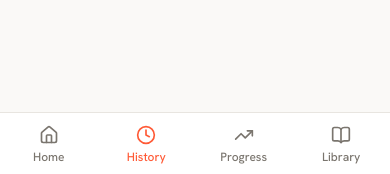
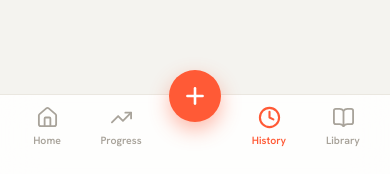
Before and after one commit to Dave-Nijhuis/Fitman, a React (Vite) app in the folder frontend/: page /history in a window 390 px wide. Shown: the part 667-841 px from the top of the page. Built offline with nearby package versions, Linux system fonts and the light colour scheme; no server answers; sample sign-in values are in the browser's storage.

Commit message:
feat: responsive navigation — sidebar on desktop, redesigned tab bar on mobile (#75)

```diff
--- a/frontend/src/App.tsx
+++ b/frontend/src/App.tsx
@@ -1,5 +1,6 @@
 import { BrowserRouter, Routes, Route, Navigate } from 'react-router-dom'
 import { getToken } from './api/client'
+import Layout from './components/Layout'
 import LoginPage from './pages/LoginPage'
 import HomePage from './pages/HomePage'
 import ActiveWorkoutPage from './pages/ActiveWorkoutPage'
@@ -10,9 +11,9 @@
 import CardioPage from './pages/CardioPage'
 
 function ProtectedRoute({ children }: { children: React.ReactNode }) {
-  return Boolean(getToken()) ? <>{children}</> : <Navigate to="/login" replace />
+  if (!Boolean(getToken())) return <Navigate to="/login" replace />
+  return <Layout>{children}</Layout>
 }
-
 
 export default function App() {
   return (
--- a/frontend/src/components/BottomNav.tsx
+++ b/frontend/src/components/BottomNav.tsx
@@ -1,34 +1,58 @@
-import { useNavigate, useLocation } from 'react-router-dom'
-import { Home, Clock, TrendingUp, BookOpen } from 'lucide-react'
+import { NavLink, useNavigate } from 'react-router-dom'
+import { House, TrendingUp, Clock, BookOpen, Plus } from 'lucide-react'
 
-const tabs = [
-  { label: 'Home',     icon: Home,        path: '/' },
-  { label: 'History',  icon: Clock,       path: '/history' },
-  { label: 'Progress', icon: TrendingUp,  path: '/progress' },
-  { label: 'Library',  icon: BookOpen,    path: '/library' },
+const LEFT  = [
+  { label: 'Home',     icon: House,      path: '/' },
+  { label: 'Progress', icon: TrendingUp, path: '/progress' },
+]
+const RIGHT = [
+  { label: 'History',  icon: Clock,      path: '/history' },
+  { label: 'Library',  icon: BookOpen,   path: '/library' },
 ]
 
 export default function BottomNav() {
   const navigate = useNavigate()
-  const { pathname } = useLocation()
+
+  const tab = (label: string, Icon: React.ElementType, path: string) => (
+    <NavLink
+      key={path}
+      to={path}
+      end={path === '/'}
+      className={({ isActive }) =>
+        `flex flex-col items-center gap-1 flex-1 text-[10.5px] font-semibold py-[2px] transition-colors ${
+          isActive ? 'text-[var(--color-accent)]' : 'text-[var(--color-faint)]'
+        }`
+      }
+    >
+      {({ isActive }) => (
+        <>
+          <Icon size={23} strokeWidth={isActive ? 2.2 : 1.9} />
+          {label}
+        </>
+      )}
+    </NavLink>
+  )
 
   return (
-    <nav className="fixed bottom-0 left-0 right-0 bg-[var(--color-surface)] border-t border-[var(--color-border)] flex">
-      {tabs.map(({ label, icon: Icon, path }) => {
-        const active = pathname === path
-        return (
-          <button
-            key={path}
-            onClick={() => navigate(path)}
-            className={`flex-1 flex flex-col items-center gap-1 py-3 text-xs font-medium transition-colors ${
-              active ? 'text-[var(--color-accent)]' : 'text-[var(--color-muted)]'
-            }`}
-          >
-            <Icon size={20} />
-            {label}
-          </button>
-        )
-      })}
+    <nav
+      className="md:hidden relative z-30 shrink-0 flex justify-around items-stretch px-[10px] pt-[9px] pb-[26px] border-t border-[var(--color-border)]"
+      style={{ background: 'rgba(255,255,255,0.86)', backdropFilter: 'blur(18px) saturate(180%)', WebkitBackdropFilter: 'blur(18px) saturate(180%)' }}
+    >
+      {LEFT.map(({ label, icon, path }) => tab(label, icon, path))}
+
+      {/* Centre FAB */}
+      <div className="flex flex-col items-center flex-1" style={{ marginTop: -34 }}>
+        <button
+          onClick={() => navigate('/')}
+          className="w-[52px] h-[52px] rounded-full bg-[var(--color-accent)] flex items-center justify-center"
+          style={{ boxShadow: 'color-mix(in srgb, var(--color-accent) 42%, transparent) 0 8px 20px' }}
+          aria-label="Start workout"
+        >
+          <Plus size={26} strokeWidth={2.4} color="#fff" />
+        </button>
+      </div>
+
+      {RIGHT.map(({ label, icon, path }) => tab(label, icon, path))}
     </nav>
   )
 }
--- /dev/null
+++ b/frontend/src/components/Layout.tsx
@@ -0,0 +1,16 @@
+import Sidebar from './Sidebar'
+import BottomNav from './BottomNav'
+
+export default function Layout({ children }: { children: React.ReactNode }) {
+  return (
+    <div className="flex h-full">
+      <Sidebar />
+      <div className="flex flex-col flex-1 min-w-0 min-h-0">
+        <div className="flex-1 overflow-y-auto">
+          {children}
+        </div>
+        <BottomNav />
+      </div>
+    </div>
+  )
+}
--- /dev/null
+++ b/frontend/src/components/Sidebar.tsx
@@ -0,0 +1,62 @@
+import { NavLink, useNavigate } from 'react-router-dom'
+import { House, TrendingUp, Clock, BookOpen, Zap, Plus, Settings } from 'lucide-react'
+
+const NAV = [
+  { label: 'Home',      icon: House,       path: '/' },
+  { label: 'Progress',  icon: TrendingUp,  path: '/progress' },
+  { label: 'History',   icon: Clock,       path: '/history' },
+  { label: 'Library',   icon: BookOpen,    path: '/library' },
+]
+
+export default function Sidebar() {
+  const navigate = useNavigate()
+
+  return (
+    <aside className="hidden md:flex flex-col w-[236px] shrink-0 bg-[var(--color-surface)] border-r border-[var(--color-border)] h-full px-4 py-[26px]">
+
+      {/* Brand */}
+      <div className="flex items-center gap-[10px] px-[10px] pb-[26px]">
+        <div className="w-[30px] h-[30px] rounded-[9px] bg-[var(--color-accent)] flex items-center justify-center">
+          <Zap size={16} color="#fff" strokeWidth={2.2} />
+        </div>
+        <span className="font-extrabold text-[19px] tracking-tight text-[var(--color-text)]">Fitman</span>
+      </div>
+
+      {/* Nav list */}
+      <nav className="flex flex-col gap-[3px]">
+        {NAV.map(({ label, icon: Icon, path }) => (
+          <NavLink
+            key={path}
+            to={path}
+            end={path === '/'}
+            className={({ isActive }) =>
+              `flex items-center gap-3 px-3 py-[10px] rounded-xl font-semibold text-[14.5px] transition-colors ${
+                isActive
+                  ? 'bg-[var(--color-accent-soft)] text-[var(--color-accent)]'
+                  : 'text-[var(--color-muted)] hover:bg-[var(--color-bg)] hover:text-[var(--color-text)]'
+              }`
+            }
+          >
+            <Icon size={20} />
+            {label}
+          </NavLink>
+        ))}
+      </nav>
+
+      {/* CTA pinned to bottom */}
+      <div className="mt-auto flex flex-col gap-2">
+        <button
+          onClick={() => navigate('/')}
+          className="flex items-center justify-center gap-2 w-full py-[13px] px-[18px] rounded-[14px] bg-[var(--color-accent)] text-white font-bold text-[15px]"
+        >
+          <Plus size={18} strokeWidth={2.2} />
+          Start workout
+        </button>
+        <button className="flex items-center gap-3 px-3 py-[10px] rounded-xl text-[var(--color-muted)] font-semibold text-[14.5px] hover:bg-[var(--color-bg)] hover:text-[var(--color-text)] transition-colors">
+          <Settings size={20} />
+          Settings
+        </button>
+      </div>
+    </aside>
+  )
+}
--- a/frontend/src/index.css
+++ b/frontend/src/index.css
@@ -1,14 +1,23 @@
 @import "tailwindcss";
 
 @theme {
-  --color-accent: #ff5a36;
-  --color-bg: #faf9f7;
-  --color-surface: #ffffff;
-  --color-border: #e8e5e0;
-  --color-text: #1a1714;
-  --color-muted: #7a756e;
+  --color-accent:       #ff5a36;
+  --color-accent-soft:  color-mix(in srgb, #ff5a36 11%, transparent);
+  --color-bg:           #f4f3ef;
+  --color-surface:      #ffffff;
+  --color-border:       #eae7e0;
+  --color-border-strong:#ddd9d0;
+  --color-text:         #1b1a17;
+  --color-muted:        #716d64;
+  --color-faint:        #a8a39a;
+  --color-good:         #1f9d62;
+  --color-good-soft:    rgba(31, 157, 98, 0.12);
   --font-sans: "Hanken Grotesk", system-ui, sans-serif;
   --font-mono: "DM Mono", ui-monospace, monospace;
+}
+
+html, body, #root {
+  height: 100%;
 }
 
 body {
@@ -16,4 +25,5 @@
   color: var(--color-text);
   font-family: var(--font-sans);
   -webkit-font-smoothing: antialiased;
+  text-rendering: optimizeLegibility;
 }
--- a/frontend/src/pages/HistoryPage.tsx
+++ b/frontend/src/pages/HistoryPage.tsx
@@ -2,7 +2,6 @@
 import { useNavigate } from 'react-router-dom'
 import { ChevronRight } from 'lucide-react'
 import { getHistory, type WorkoutSessionSummary } from '../api/workoutSessions'
-import BottomNav from '../components/BottomNav'
 
 function formatDate(iso: string): string {
   const date = new Date(iso)
@@ -29,7 +28,7 @@
   }, [])
 
   return (
-    <div className="min-h-screen pb-20">
+    <div className="min-h-screen pb-6">
       <header className="px-4 pt-12 pb-6">
         <h1 className="text-2xl font-bold tracking-tight">History</h1>
         <p className="text-[var(--color-muted)] mt-1">{history.length} workouts logged</p>
@@ -61,7 +60,6 @@
         ))}
       </main>
 
-      <BottomNav />
     </div>
   )
 }
--- a/frontend/src/pages/HomePage.tsx
+++ b/frontend/src/pages/HomePage.tsx
@@ -3,7 +3,6 @@
 import { Dumbbell, Activity } from 'lucide-react'
 import { getSessions } from '../api/exercises'
 import { startSession } from '../api/workoutSessions'
-import BottomNav from '../components/BottomNav'
 
 const SESSION_META: Record<string, { focus: string }> = {
   'Push A': { focus: 'Chest · Shoulders · Triceps' },
@@ -31,7 +30,7 @@
   }
 
   return (
-    <div className="min-h-screen pb-20">
+    <div className="min-h-screen pb-6">
       <header className="px-4 pt-12 pb-6">
         <h1 className="text-2xl font-bold tracking-tight">
           Fit<span className="text-[var(--color-accent)]">man</span>
@@ -87,7 +86,6 @@
         ))}
       </main>
 
-      <BottomNav />
     </div>
   )
 }
--- a/frontend/src/pages/LibraryPage.tsx
+++ b/frontend/src/pages/LibraryPage.tsx
@@ -1,7 +1,6 @@
 import { useEffect, useState } from 'react'
 import { Search } from 'lucide-react'
 import { getAllExercises, type Exercise } from '../api/exercises'
-import BottomNav from '../components/BottomNav'
 
 const SESSIONS = ['All', 'Push A', 'Pull A', 'Legs A']
 
@@ -27,7 +26,7 @@
   }, [activeSession, debouncedSearch])
 
   return (
-    <div className="min-h-screen pb-20">
+    <div className="min-h-screen pb-6">
       <header className="px-4 pt-12 pb-4">
         <h1 className="text-2xl font-bold tracking-tight mb-4">Library</h1>
 
@@ -91,7 +90,6 @@
         )}
       </main>
 
-      <BottomNav />
     </div>
   )
 }
--- a/frontend/src/pages/ProgressPage.tsx
+++ b/frontend/src/pages/ProgressPage.tsx
@@ -13,7 +13,6 @@
   getMeasurements, logMeasurement, deleteMeasurement,
   type Measurement,
 } from '../api/measurements'
-import BottomNav from '../components/BottomNav'
 
 const DAY_LABELS = ['M', 'T', 'W', 'T', 'F', 'S', 'S']
 
@@ -89,7 +88,7 @@
   }
 
   return (
-    <div className="min-h-screen pb-20">
+    <div className="min-h-screen pb-6">
       <header className="px-4 pt-12 pb-6">
         <h1 className="text-2xl font-bold tracking-tight">Progress</h1>
       </header>
@@ -357,7 +356,6 @@
 
       </main>
 
-      <BottomNav />
     </div>
   )
 }
```
